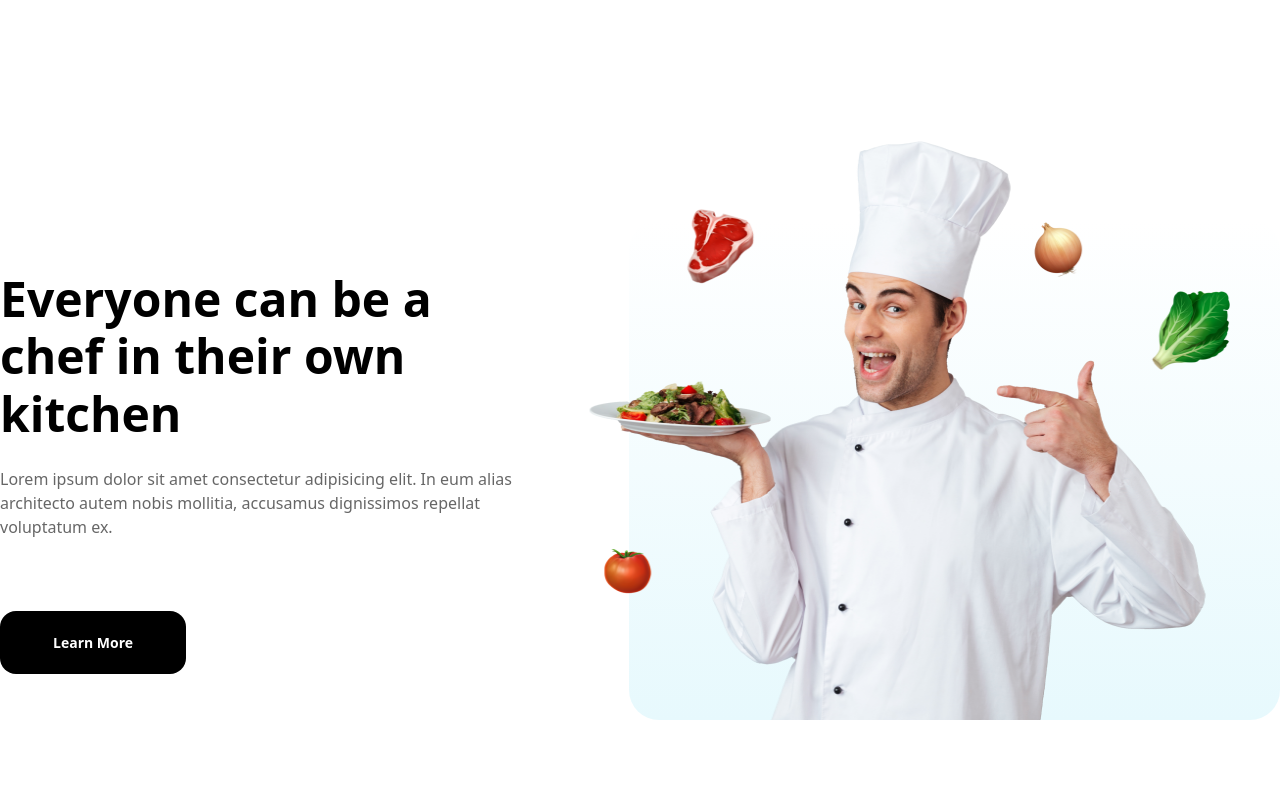
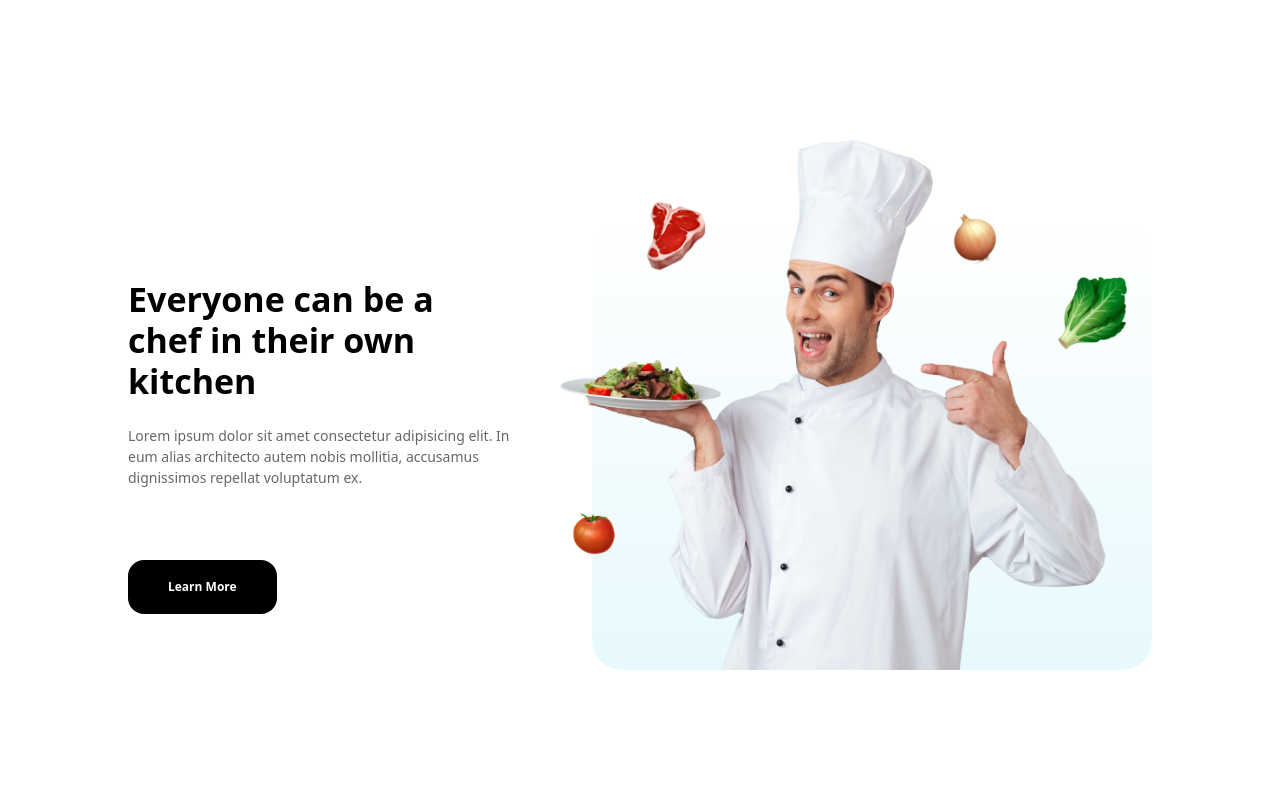
Before and after one commit to Scorpio0712/Foodieland-Portfolio, a Next.js app: page / in a window 1280 px wide. Shown: the part 2900-3700 px from the top of the page. Built offline with nearby package versions, Linux system fonts and the light colour scheme.

Commit message:
Fix Responsive Home Page (Learn More)

```diff
--- a/app/components/card/card.module.css
+++ b/app/components/card/card.module.css
@@ -9,7 +9,8 @@
 }
 
 .cardImage {
-    height: 250px;
+    height: 100%;
+    max-height: var(--card-image-height, 250px);
     position: relative;
     border-radius: 20px;
     background-size: cover;
--- a/app/components/footer/footer.module.css
+++ b/app/components/footer/footer.module.css
@@ -1,7 +1,7 @@
 .footerMain {
     display: flex;
     flex-direction: column;
-    margin: 0 80px;
+    margin: 0 auto;
     width: 1280px;
 }
 
--- a/app/style/home.module.css
+++ b/app/style/home.module.css
@@ -273,6 +273,8 @@
 .categoriesDessert img,
 .categoriesLunch img,
 .categoriesChocolate img {
+    width: 150px;
+    height: 150px;
     object-fit: cover;
     border-radius: 12px;
     display: block;
@@ -329,7 +331,7 @@
     display: flex;
     justify-content: space-between;
     align-items: center;
-    margin-top: 143px;
+    margin: 143px auto 0;
     width: 1280px;
 }
 
@@ -476,6 +478,7 @@
     display: flex;
     justify-content: space-between;
     align-items: center;
+    --card-image-height: 200px;
 }
 
 .deliRecipeBodyFirstRow {
@@ -625,4 +628,45 @@
         align-items: center;
         margin-top: 20px;
     }
+
+    /* Learn More Container */
+    .learnMoreContainer {
+        max-width: 1024px;
+        gap: 40px;
+    }
+
+    .learnMoreFirstCol {
+        max-width: 400px;
+    }
+
+    .learnMoreSecCol {
+        max-width: 660px;
+        height: 547px;
+    }
+
+    .learnMoreFirstCol h1 {
+        font-size: 34px;
+
+    }
+
+    .learnMoreFirstCol p {
+        font-size: 14px;
+
+    }
+
+    .learnMoreFirstCol button {
+        padding: 18px 40px;
+        font-size: 12px;
+    }
+
+    .learnMoreSecCol img {
+        right: 25px;
+    }
+
+    .learnMoreSecColBackGround {
+
+        width: 560px;
+        height: 450px;
+
+    }
 }
```
